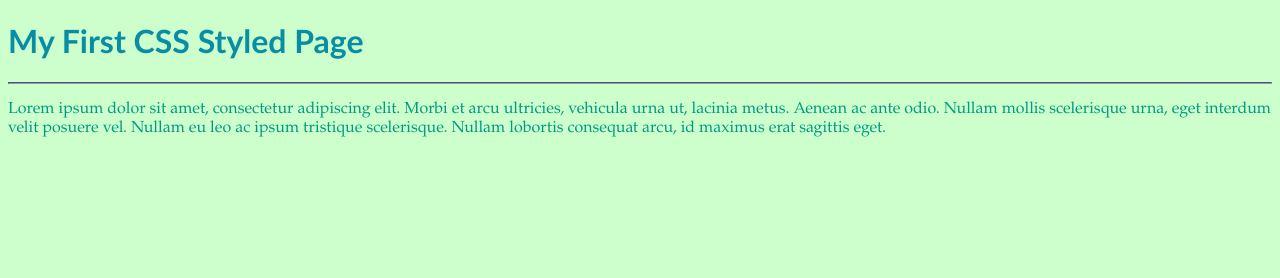
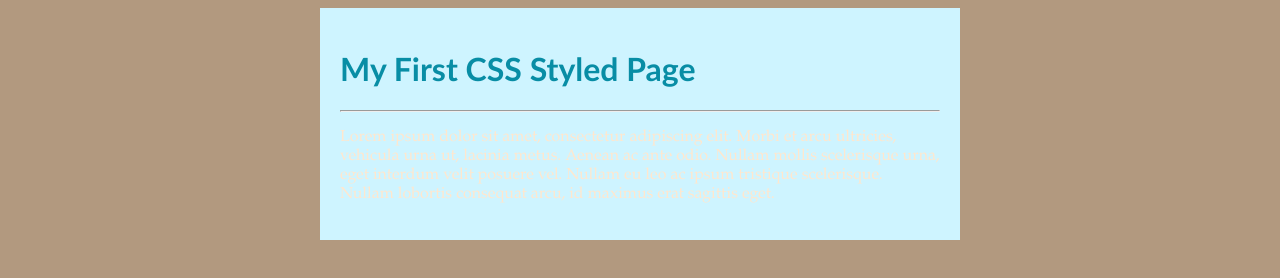
Before and after one commit to ericacdavies/week2, a plain HTML site: page week2/week3/index.html in a window 1280 px wide. Drawn offline with Linux system fonts and the light colour scheme.

Commit message:
added fonts

```diff
--- a/week2/week3/css/styles.css
+++ b/week2/week3/css/styles.css
@@ -1,17 +1,37 @@
-/* css */
+/*
+Website: My Programming Site v.1
+Author: Erica Davies
+*/
+
 body{
-		background:#ccffcc;
-		font-family:"palatino";
+		background:#B2997F;
+		font-family:"Century Gothic", Book Antiqua, Georgia;
 		font-size: 6;
 }
 h1{
 	color:#088da5;
-	font-family: "optima";
-	font-size:5;
+	font-family: "Optima", Calisto MT, Trebuchet MS;
+	font-size: 5;
+	font-weight: bold;
 }
 p{
-	color:#009a82;
+	color:#FFE7CE;
+	font-family: "Futura", Book Antiqua, Georgia;
+	font-size: 3;
+	font-weight: normal;
 }
 hr{
 	border-color: #8d9cba
+	border-style: dashed;
 }
+#content{
+	width:600px;
+	border-width:2px;
+	border-color:#FFF3E8;
+	border-style:dash;
+	background-color:#CEF4FF;
+	margin:0 auto;
+	padding:20px;
+
+
+}
```
Also changed, not shown: 3 other files.
